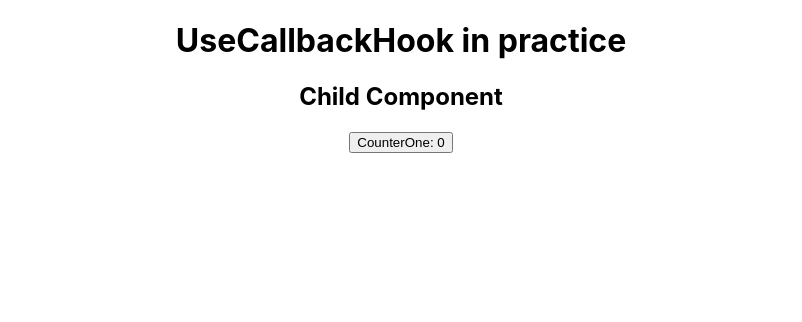
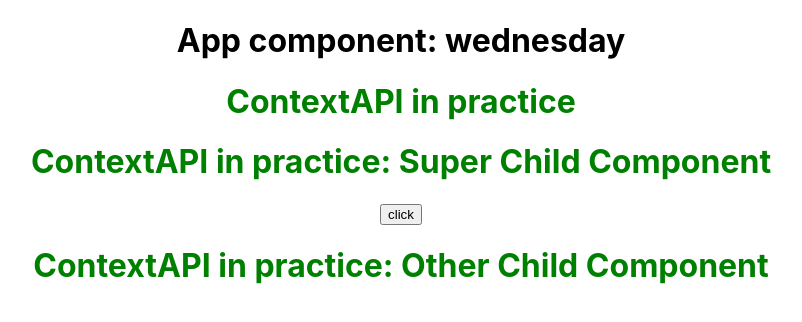
Before and after one commit to Raviegupta/React-Practice, a React (Create React App) app: page / in a window 1280 px wide. Shown: the top 322 px of the page, without its empty margins (239-1041 px from the left). Built offline with nearby package versions, Linux system fonts and the light colour scheme.

Commit message:
Context API

```diff
--- a/src/App.js
+++ b/src/App.js
@@ -1,4 +1,4 @@
-import React from 'react';
+import React, {createContext, useState} from 'react';
 import './App.css';
 import UseStateHook from './Hooks/UseStateHook/UseStateHook';
 
@@ -17,9 +17,24 @@ import UseMemoHook from './Hooks/UseMemoHook/UseMemoHook';
 import Parent from './Hooks/UseCallBackHook/Parent';
 import Child from './Hooks/UseCallBackHook/Child';
 
+import ContextAPIchild from './Hooks/ContextAPI/ContextAPIchild';
+import ContextAPIotherchild from './Hooks/ContextAPI/ContextAPIotherchild';
+export const GlobalInfo = createContext();
+
+
 function App() {
+
+  const [color, setColor] = useState('green')
+  const [date, setDate] = useState('wednesday')
+
+  const getDate = (data) => {
+    console.warn(data)
+    setDate(data);
+  }
+
   return (
-    <div className="App">
+    <GlobalInfo.Provider value={{ color: color, getDate: getDate }} >
+      <div className="App">
       {/* <UseStateHook /> */}
       {/* <UseEffectHook /> */}
       {/* <UseEffectHook2 /> */}
@@ -33,8 +48,13 @@ function App() {
 
       {/* <UseMemoHook /> */}
 
-      <Parent />
+      {/* <Parent /> */}
+
+      <h1>App component: {date}</h1>
+      <ContextAPIchild />
+      <ContextAPIotherchild />
     </div>
+    </GlobalInfo.Provider>
   );
 }
 
--- /dev/null
+++ b/src/Hooks/ContextAPI/ContextAPIchild.jsx
@@ -0,0 +1,19 @@
+import React, {useContext} from 'react'
+import { GlobalInfo } from '../../App'
+import ContextAPIsuperchild from './ContextAPIsuperchild';
+
+
+const ContextAPIchild = () => {
+
+    const {color} = useContext(GlobalInfo);
+
+  return (
+    <div>
+        <h1 style={{color:color}}>ContextAPI in practice</h1>
+
+        <ContextAPIsuperchild />
+    </div>
+  )
+}
+
+export default ContextAPIchild
--- /dev/null
+++ b/src/Hooks/ContextAPI/ContextAPIotherchild.jsx
@@ -0,0 +1,16 @@
+import React, { useContext } from 'react'
+import { GlobalInfo } from '../../App'
+
+const ContextAPIotherchild = () => {
+
+    const {color} = useContext(GlobalInfo);
+
+  return (
+    <div>
+        <h1 style={{color:color}}>ContextAPI in practice: Other Child Component</h1>
+
+    </div>
+  )
+}
+
+export default ContextAPIotherchild
--- /dev/null
+++ b/src/Hooks/ContextAPI/ContextAPIsuperchild.jsx
@@ -0,0 +1,17 @@
+import React, { useContext } from 'react'
+import { GlobalInfo } from '../../App'
+
+const ContextAPIsuperchild = () => {
+
+    const {color, getDate} = useContext(GlobalInfo);
+    const date = '20 Dec 23';
+
+  return (
+    <div>
+        <h1 style={{color:color}}>ContextAPI in practice: Super Child Component</h1>
+        <button onClick={()=> getDate(date)}>click</button>
+    </div>
+  )
+}
+
+export default ContextAPIsuperchild
```
Also changed, not shown: src/Hooks/ContextAPI/ContextAPIparent.jsx (added, +9 -0 lines), 1 other file (tests, documents, lock files or other folders).
